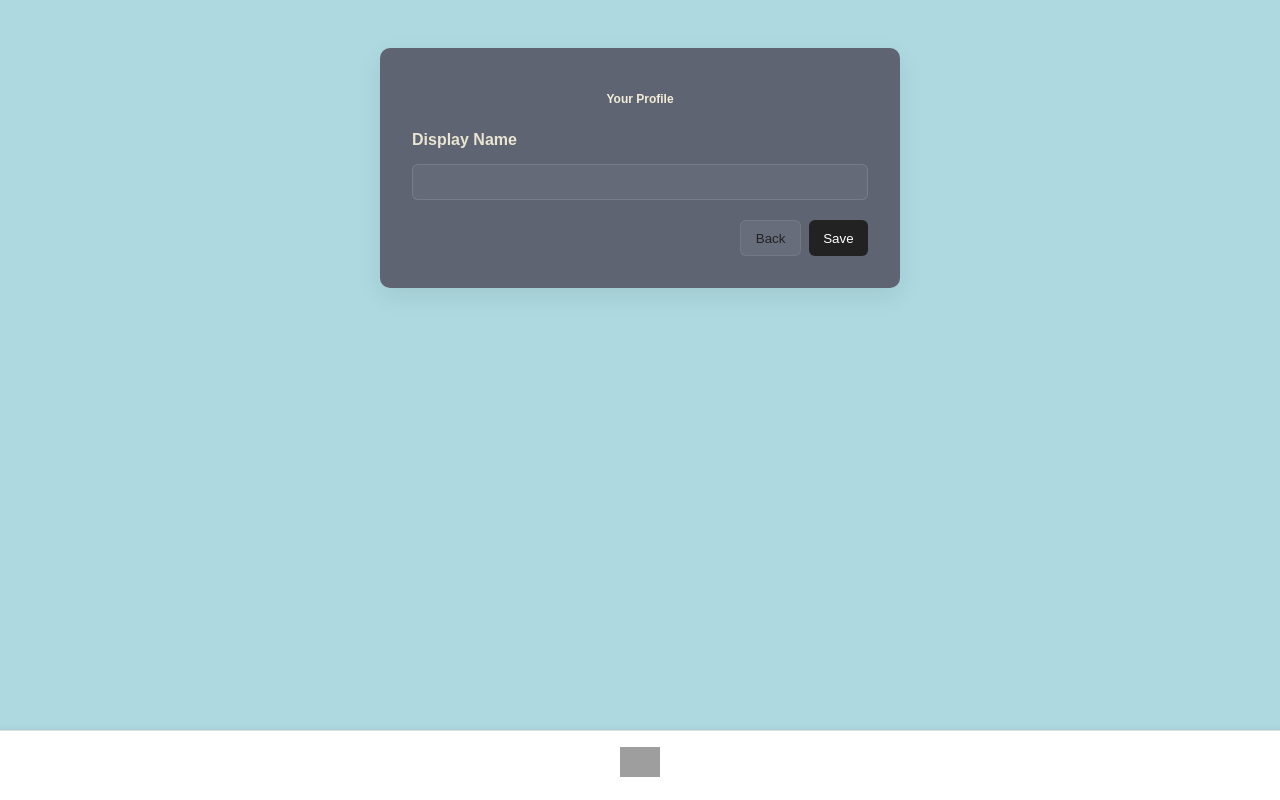
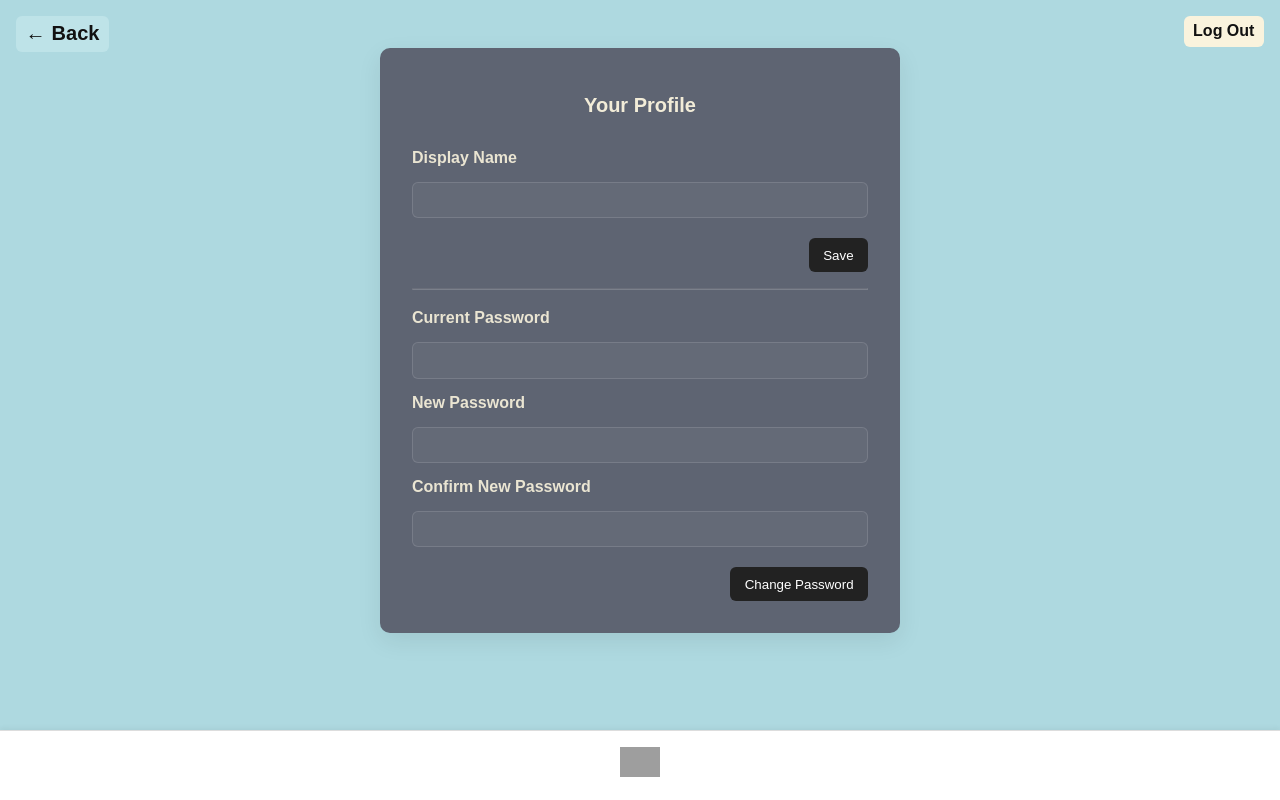
Before and after one commit to calebelster/CSCI432_RROO, a React (Vite) app: page /profile in a window 1280 px wide. Built offline with nearby package versions, Linux system fonts and the light colour scheme; no server answers; grey boxes are pictures that could not be loaded; a web font is replaced by a local one.

Commit message:
updated profile page

```diff
--- a/src/HomePage.jsx
+++ b/src/HomePage.jsx
@@ -4,7 +4,7 @@ import { Link, useNavigate } from 'react-router-dom';
 import './HomePage.css';
 import { createCommittee } from './firebase/committees';
 import { db } from './firebase/firebase';
-import { collectionGroup, query, where, onSnapshot, getDoc } from 'firebase/firestore';
+import { collectionGroup, query, where, onSnapshot, getDoc, doc } from 'firebase/firestore';
 
 function HomePage({ currentUser }) {
     const navigate = useNavigate();
@@ -49,9 +49,29 @@ function HomePage({ currentUser }) {
         }
         setHomeData(prev => ({
             ...prev,
-            profile: { name: currentUser.displayName || currentUser.email || prev.profile.name }
+            profile: { name: currentUser.displayName || prev.profile.name || currentUser.email }
         }));
     }, [currentUser, navigate]);
+
+    // If displayName didn't propagate to currentUser yet, prefer Firestore mirror
+    useEffect(() => {
+        async function syncNameFromFirestore() {
+            if (!currentUser || !currentUser.uid) return;
+            try {
+                const userDoc = await getDoc(doc(db, 'users', currentUser.uid));
+                const displayName = userDoc.exists() ? (userDoc.data()?.displayName || '') : '';
+                if (displayName) {
+                    setHomeData(prev => ({
+                        ...prev,
+                        profile: { name: displayName }
+                    }));
+                }
+            } catch (e) {
+                // non-fatal
+            }
+        }
+        syncNameFromFirestore();
+    }, [currentUser]);
 
     // Real-time: find committees where the current user has a member doc
     useEffect(() => {
--- a/src/Profile.css
+++ b/src/Profile.css
@@ -2,6 +2,26 @@
   display: flex;
   justify-content: center;
   padding: 3rem 1rem;
+}
+
+.profile-back {
+  position: fixed;
+  top: 16px;
+  left: 16px;
+  padding: 0.4rem 0.6rem;
+  border-radius: 6px;
+  border: none;
+  background: #BEE3E8; /* light, similar to screenshot */
+  color: #111;
+  font-weight: 600;
+  font-size: 1.25rem; /* increase text size */
+  cursor: pointer;
+}
+
+.profile-back::before {
+  content: "\2190"; /* left arrow */
+  margin-right: 6px;
+  font-size: 1.25rem; /* match arrow size to text */
 }
 .profile-card {
   /* use the app's card / cream text colors to match Home UI */
@@ -16,6 +36,8 @@
 .profile-card h2 {
   margin-top: 0;
   color: rgba(250, 243, 221, 0.95);
+  font-size: 1.25rem; /* increase heading size */
+  margin-bottom: 1rem; /* add spacing below */
 }
 
 .profile-form {
@@ -52,6 +74,19 @@
   color: #222;
   cursor: pointer;
 }
+.profile-logout {
+  position: fixed;
+  top: 16px;
+  right: 16px;
+  padding: 0.4rem 0.6rem;
+  border-radius: 6px;
+  border: none;
+  background: #FAF3DD;
+  color: #111;
+  font-weight: 600;
+  font-size: 1rem;
+  cursor: pointer;
+}
 
 .btn.primary {
   background: #222;
@@ -59,6 +94,12 @@
   border: none;
 }
 
+.btn.secondary {
+  background: #FAF3DD;
+  color: #222;
+  border: none;
+}
+
 .profile-status {
   margin-top: 8px;
   color: #FAF3DD;
--- a/src/Profile.jsx
+++ b/src/Profile.jsx
@@ -3,13 +3,18 @@ import React, { useState, useEffect } from 'react';
 import { useNavigate } from 'react-router-dom';
 import './Profile.css';
 import { auth } from './firebase/firebase';
-import { updateProfile } from 'firebase/auth';
+import { updateProfile, reauthenticateWithCredential, EmailAuthProvider } from 'firebase/auth';
 import { updateDisplayName } from './firebase/committees';
+import { doSignOut } from './firebase/auth';
 
 export default function Profile({ currentUser }) {
     const navigate = useNavigate();
     const [name, setName] = useState('');
     const [status, setStatus] = useState('');
+    const [currentPassword, setCurrentPassword] = useState('');
+    const [newPassword, setNewPassword] = useState('');
+    const [confirmPassword, setConfirmPassword] = useState('');
+    const [pwStatus, setPwStatus] = useState('');
 
     useEffect(() => {
         if (currentUser) setName(currentUser.displayName || currentUser.email || '');
@@ -56,18 +61,99 @@ export default function Profile({ currentUser }) {
         }
     }
 
+    async function handleChangePassword(e) {
+        e.preventDefault();
+        setPwStatus('Updating password...');
+        try {
+            if (!auth.currentUser) throw new Error('Not signed in');
+            if (!newPassword || newPassword.length < 6) {
+                throw new Error('New password must be at least 6 characters');
+            }
+            if (newPassword !== confirmPassword) {
+                setPwStatus('New password and confirmation do not match.');
+                return;
+            }
+            // Reauthenticate if email/password user
+            if (auth.currentUser.email) {
+                const cred = EmailAuthProvider.credential(auth.currentUser.email, currentPassword);
+                await reauthenticateWithCredential(auth.currentUser, cred);
+            }
+            // Use modular helper to update password
+            const { doPasswordChange } = await import('./firebase/auth');
+            await doPasswordChange(newPassword);
+            setPwStatus('Password updated');
+            setCurrentPassword('');
+            setNewPassword('');
+            setConfirmPassword('');
+            setTimeout(() => setPwStatus(''), 1600);
+        } catch (err) {
+            console.error(err);
+            let msg = 'Failed to update password';
+            const code = err && (err.code || (err.customData && err.customData._serverResponse && ''));
+            if (code === 'auth/wrong-password' || code === 'auth/invalid-credential') {
+                msg = 'Current password is incorrect.';
+            } else if (code === 'auth/too-many-requests') {
+                msg = 'Too many attempts. Please try again later.';
+            } else if (code === 'auth/weak-password') {
+                msg = 'New password is too weak.';
+            }
+            setPwStatus(msg);
+        }
+    }
+
+    async function handleLogout() {
+        try {
+            await doSignOut();
+            navigate('/login');
+        } catch (e) {
+            console.error('Logout failed', e);
+            setStatus('Failed to log out');
+            setTimeout(() => setStatus(''), 1600);
+        }
+    }
+
     return (
         <div className="profile-page">
+            <button
+                type="button"
+                className="profile-back"
+                onClick={() => navigate('/home')}
+                aria-label="Back to Home"
+            >
+                Back
+            </button>
+            <button
+                type="button"
+                className="profile-logout"
+                onClick={handleLogout}
+                aria-label="Log Out"
+            >
+                Log Out
+            </button>
             <div className="profile-card">
                 <h2>Your Profile</h2>
                 <form onSubmit={handleSave} className="profile-form">
                     <label htmlFor="name">Display Name</label>
                     <input id="name" value={name} onChange={e => setName(e.target.value)} />
                     <div className="profile-actions">
-                        <button type="button" className="btn" onClick={() => navigate(-1)}>Back</button>
+                        <div style={{ flex: 1 }} />
                         <button type="submit" className="btn primary">Save</button>
                     </div>
                     {status && <div className="profile-status">{status}</div>}
+                </form>
+                <hr style={{ opacity: 0.2, margin: '16px 0' }} />
+                <form onSubmit={handleChangePassword} className="profile-form">
+                    <label htmlFor="currentPassword">Current Password</label>
+                    <input id="currentPassword" type="password" value={currentPassword} onChange={e => setCurrentPassword(e.target.value)} />
+                    <label htmlFor="newPassword">New Password</label>
+                    <input id="newPassword" type="password" value={newPassword} onChange={e => setNewPassword(e.target.value)} />
+                    <label htmlFor="confirmPassword">Confirm New Password</label>
+                    <input id="confirmPassword" type="password" value={confirmPassword} onChange={e => setConfirmPassword(e.target.value)} />
+                    <div className="profile-actions">
+                        <div style={{ flex: 1 }} />
+                        <button type="submit" className="btn primary">Change Password</button>
+                    </div>
+                    {pwStatus && <div className="profile-status">{pwStatus}</div>}
                 </form>
             </div>
         </div>
--- a/src/firebase/committees.js
+++ b/src/firebase/committees.js
@@ -1,5 +1,6 @@
 // File: src/firebase/committees.js
 import { db, auth } from './firebase';
+import { updateProfile } from 'firebase/auth';
 import {
     collection, doc, setDoc, addDoc, updateDoc, serverTimestamp,
     getDoc, getDocs, runTransaction, query, where
@@ -156,8 +157,10 @@ export async function proposeOverturn(committeeId, originalMotionId, { title, de
 /* Utility: change user display name (also write to users collection for quick access) */
 export async function updateDisplayName(newName) {
     if (!auth.currentUser) throw new Error('Not signed in');
-    // Firebase Auth update on client
-    await auth.currentUser.updateProfile && auth.currentUser.updateProfile({ displayName: newName }).catch(() => {});
+    // Firebase Auth update (modular SDK)
+    await updateProfile(auth.currentUser, { displayName: newName });
+    // Ensure local user reflects changes immediately
+    try { await auth.currentUser.reload?.(); } catch {}
     // Mirror into Firestore users doc
     await setDoc(doc(db, 'users', auth.currentUser.uid), {
         displayName: newName,
```
